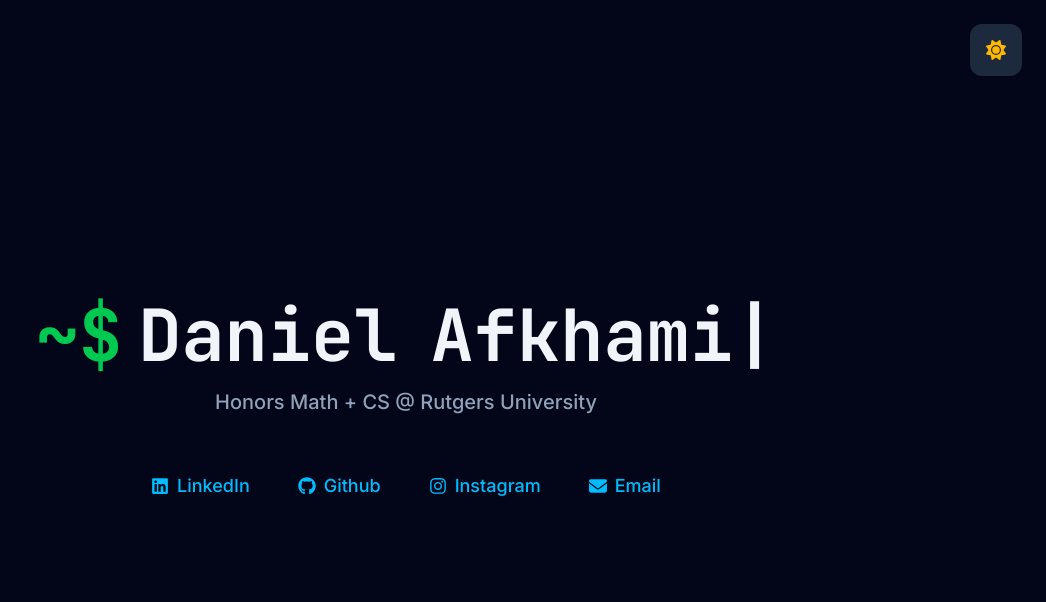
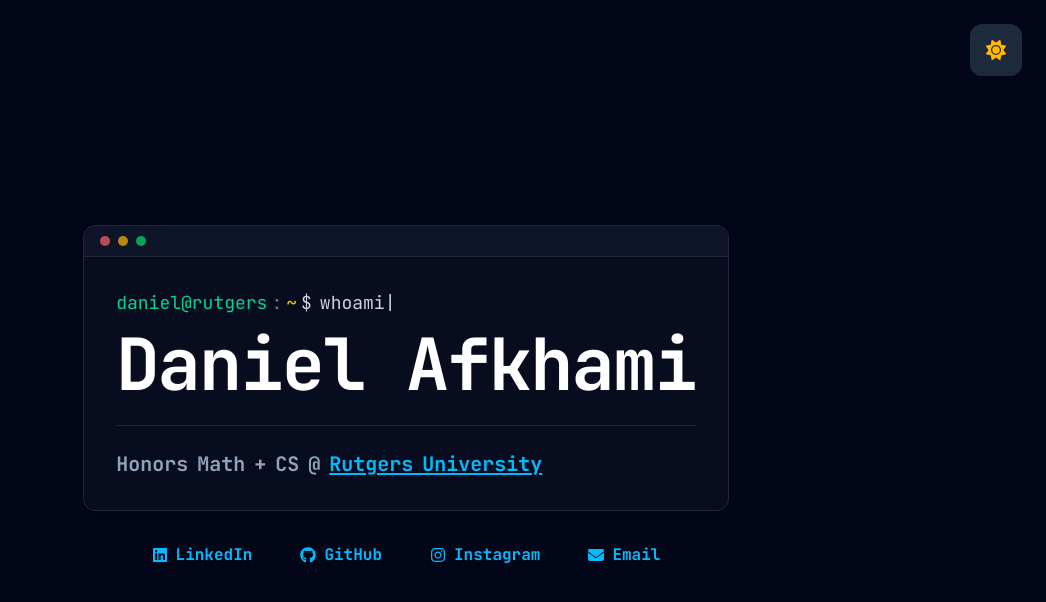
Before and after one commit to danielafkhami/danielafkhami.github.io, a React (Vite) app: page / in a window 1280 px wide. Shown: the top 602 px of the page, without its empty margins (234-1280 px from the left). Built offline with nearby package versions, Linux system fonts and the light colour scheme.

Commit message:
Redesign hero with terminal window UI

```diff
--- /dev/null
+++ b/src/components/TerminalWindow.jsx
@@ -0,0 +1,17 @@
+export const TerminalWindow = ({ title, children, className = "" }) => (
+  <div
+    className={`rounded-xl border border-slate-200 dark:border-slate-800 bg-white/80 dark:bg-slate-900/40 shadow-sm overflow-hidden ${className}`}
+  >
+    <div className="flex items-center gap-2 px-4 py-2.5 border-b border-slate-200 dark:border-slate-800 bg-slate-100/90 dark:bg-slate-900/90">
+      <span className="w-2.5 h-2.5 rounded-full bg-red-400/70" />
+      <span className="w-2.5 h-2.5 rounded-full bg-amber-400/70" />
+      <span className="w-2.5 h-2.5 rounded-full bg-green-400/70" />
+      {title && (
+        <span className="ml-2 truncate">
+          {title}
+        </span>
+      )}
+    </div>
+    <div className="p-6 md:p-8">{children}</div>
+  </div>
+);
--- a/src/sections/Hero.jsx
+++ b/src/sections/Hero.jsx
@@ -1,36 +1,71 @@
+import { useState } from "react";
 import { FaLinkedin, FaGithub, FaInstagram, FaEnvelope } from "react-icons/fa6";
 import { TypeAnimation } from "react-type-animation";
+import { TerminalWindow } from "@/components/TerminalWindow";
 
 const SOCIAL_LINKS = [
   { name: "LinkedIn", url: "https://www.linkedin.com/in/daniel-afkhami", icon: FaLinkedin },
-  { name: "Github", url: "https://github.com/danielafkhami", icon: FaGithub },
+  { name: "GitHub", url: "https://github.com/danielafkhami", icon: FaGithub },
   { name: "Instagram", url: "https://www.instagram.com/daniel.afkhami", icon: FaInstagram },
   { name: "Email", url: "mailto:dan.afkhami@gmail.com", icon: FaEnvelope },
 ];
 
 export const Hero = () => {
+
+  const [revealed, setRevealed] = useState(false);
+
   return (
-      <section className = "min-h-screen flex flex-col justify-center items-center font-sans">
-        <div className = "text-center flex flex-col gap-4">
+    <section className="min-h-screen flex flex-col justify-center items-center px-4 font-mono">
+      <div className="flex flex-col gap-6">
 
-          <h1 className = "text-4xl sm:text-6xl md:text-7xl font-bold flex flex-row justify-center gap-2 md:gap-4 font-mono [word-spacing:-10px]">
-            <span className="text-green-600 dark:text-green-500 select-none">~$</span>
+        <TerminalWindow className="w-fit max-w-full mx-auto">
+          <div className="flex flex-col gap-2">
 
+            <div className="flex flex-wrap items-center gap-1 text-sm sm:text-base md:text-lg">
+              <span className="text-emerald-500 dark:text-emerald-400">daniel@rutgers</span>
+              <span className="text-slate-500">:</span>
+              <span className="text-yellow-500 dark:text-yellow-400">~</span>
+              <span className="text-slate-600 dark:text-slate-300">$</span>
               <TypeAnimation
-            sequence={[400, "Daniel Afkhami"]}
-            wrapper = "span"
-            speed = {20}
+                sequence={[600, "whoami", 300, () => setRevealed(true)]}
+                wrapper="span"
+                speed={1}
                 repeat={0}
+                className="text-slate-600 dark:text-slate-300 inline-block pl-1"
               />
+            </div>
 
+            <h1
+              className={`text-4xl sm:text-6xl md:text-7xl font-bold text-slate-900 dark:text-white tracking-tight pt-1 whitespace-nowrap transition-all duration-500 ease-out ${
+                revealed ? "opacity-100 translate-y-0" : "opacity-0 translate-y-2"
+              }`}
+            >
+              Daniel Afkhami
             </h1>
+          </div>
 
-          <p className = "text-base sm:text-lg md:text-xl text-slate-600 dark:text-slate-400 font-medium">
-            Honors Math + CS @ Rutgers University
+          <p
+            className={`mt-6 pt-6 border-t border-slate-200 dark:border-white/10 text-base sm:text-lg md:text-xl text-slate-600 dark:text-slate-400 font-bold [word-spacing:-3px] transition-all duration-500 ease-out delay-150 ${
+              revealed ? "opacity-100 translate-y-0" : "opacity-0 translate-y-2"
+            }`}
+          >
+            Honors Math + CS @{" "}
+            <a
+              href="https://honorscollege.rutgers.edu/"
+              target="_blank"
+              rel="noopener noreferrer"
+              className="underline underline-offset-2 text-sky-600 dark:text-sky-400 hover:opacity-80 transition-opacity"
+            >
+              Rutgers University
+            </a>
           </p>
+        </TerminalWindow>
 
-          <nav className = "text-small sm:text-base md:text-lg text-sky-600 dark:text-sky-400 font-medium flex flex-wrap gap-6 md:gap-12 justify-center mt-6 md:mt-10 px-4">
-
+        <nav
+          className={`w-full flex flex-wrap items-center justify-center text-sm sm:text-base text-sky-600 dark:text-sky-400 font-bold gap-6 md:gap-12 p-2 transition-all duration-500 ease-out delay-300 ${
+            revealed ? "opacity-100 translate-y-0" : "opacity-0 translate-y-2"
+          }`}
+        >
           {SOCIAL_LINKS.map((link) => {
 
             const isExternal = link.url.startsWith("http");
@@ -38,20 +73,17 @@ export const Hero = () => {
             return (
               <a
                 key={link.name}
-                  href = {link.url}
-                  target = { isExternal ? "_blank" : undefined }
-                  rel = { isExternal ? "noopener noreferrer" : undefined }
-                  className="flex flex-row gap-2 items-center hover:opacity-80"
+                href={link.url}
+                target={isExternal ? "_blank" : undefined}
+                rel={isExternal ? "noopener noreferrer" : undefined}
+                className="flex flex-row gap-2 items-center hover:opacity-80 transition-opacity"
               >
                 <link.icon /> {link.name}
               </a>
             );
-
           })}
-
         </nav>
-
       </div>
     </section>
-    )
-}
+  );
+};
```
Lines whose indentation alone changed are shown as unchanged.
